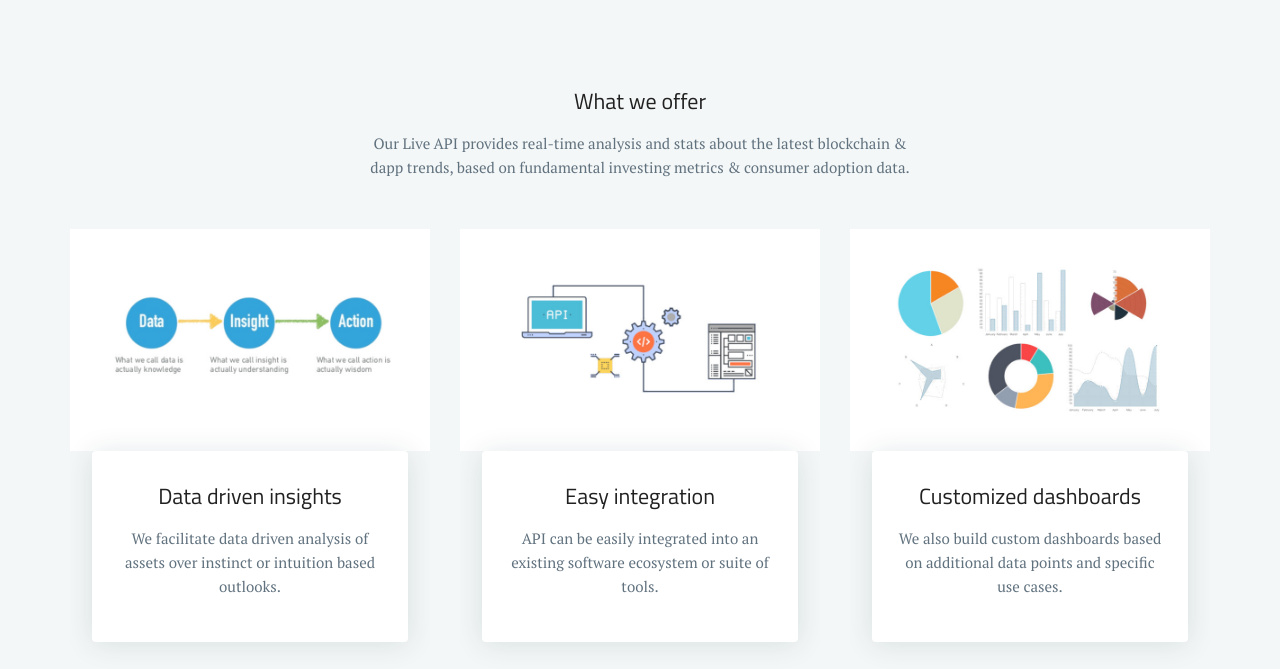
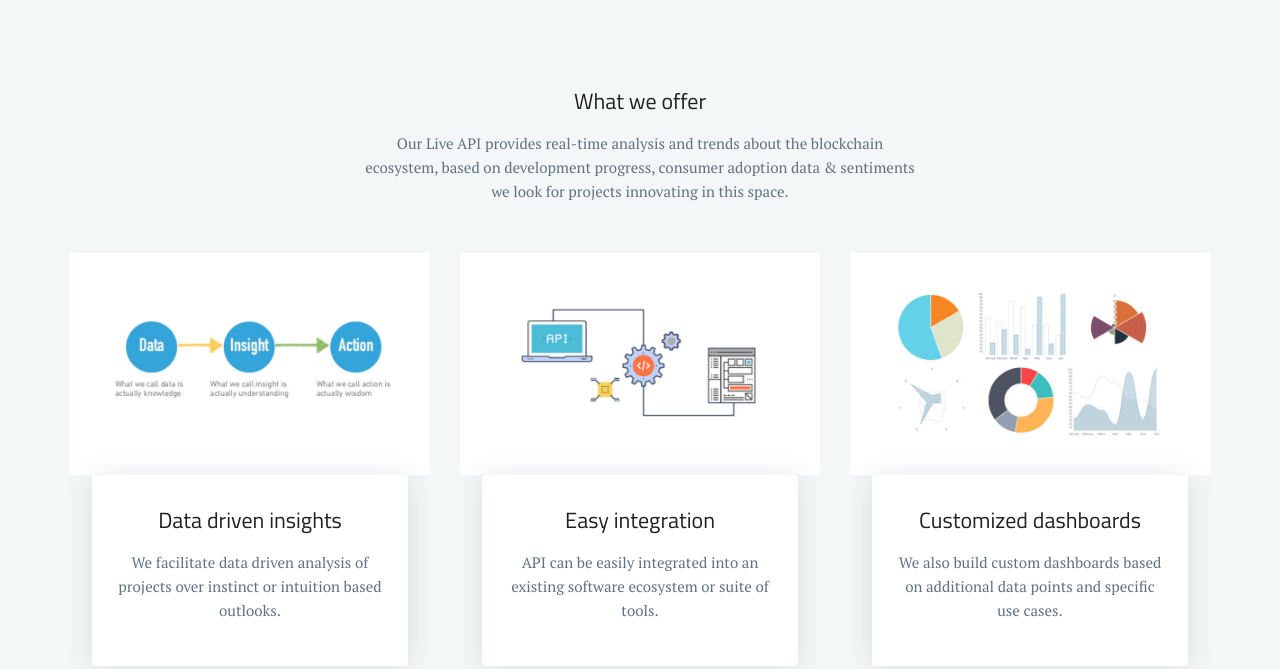
Before and after one commit to ajf7688/entropy, a plain HTML site: page index.html in a window 1280 px wide. Shown: the part 1360-2029 px from the top of the page. Drawn offline with Linux system fonts and the light colour scheme.

Commit message:
first commit

```diff
--- a/index.html
+++ b/index.html
@@ -192,7 +192,7 @@
 							<h3>What we offer</h3>
 								<p>
 
-Our Live API provides real-time analysis and stats about the latest blockchain & dapp trends, based on fundamental investing metrics & consumer adoption data.
+Our Live API provides real-time analysis and trends about the blockchain ecosystem, based on development progress, consumer adoption data & sentiments we look for projects innovating in this space.
 
 								</p>
 						</div>
@@ -207,7 +207,7 @@ Our Live API provides real-time analysis and stats about the latest blockchain &
 							<div class="intro-details text-center">
 								<h3>Data driven insights</h3>
 								<p>
-									We facilitate data driven analysis of assets over instinct or intuition based outlooks.
+									We facilitate data driven analysis of projects over instinct or intuition based outlooks.
 
 								</p>
 							</div>
```
